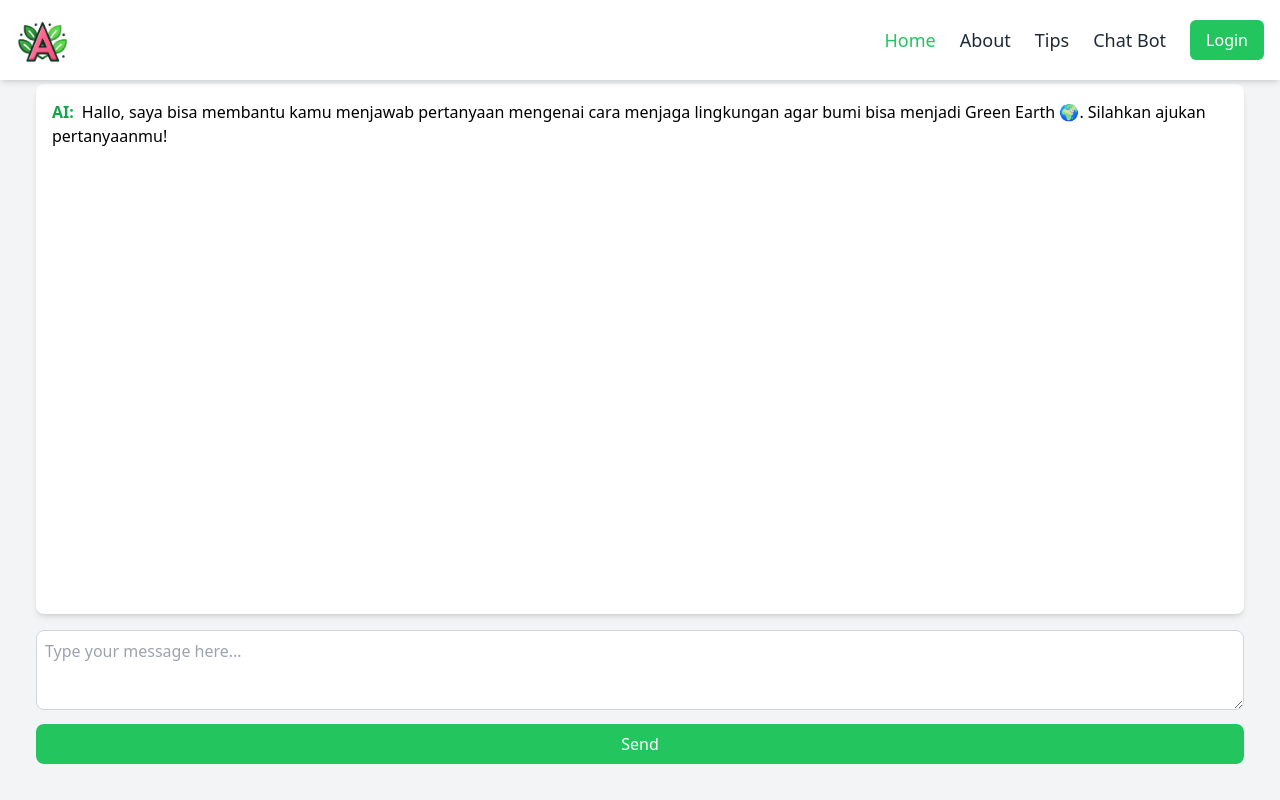
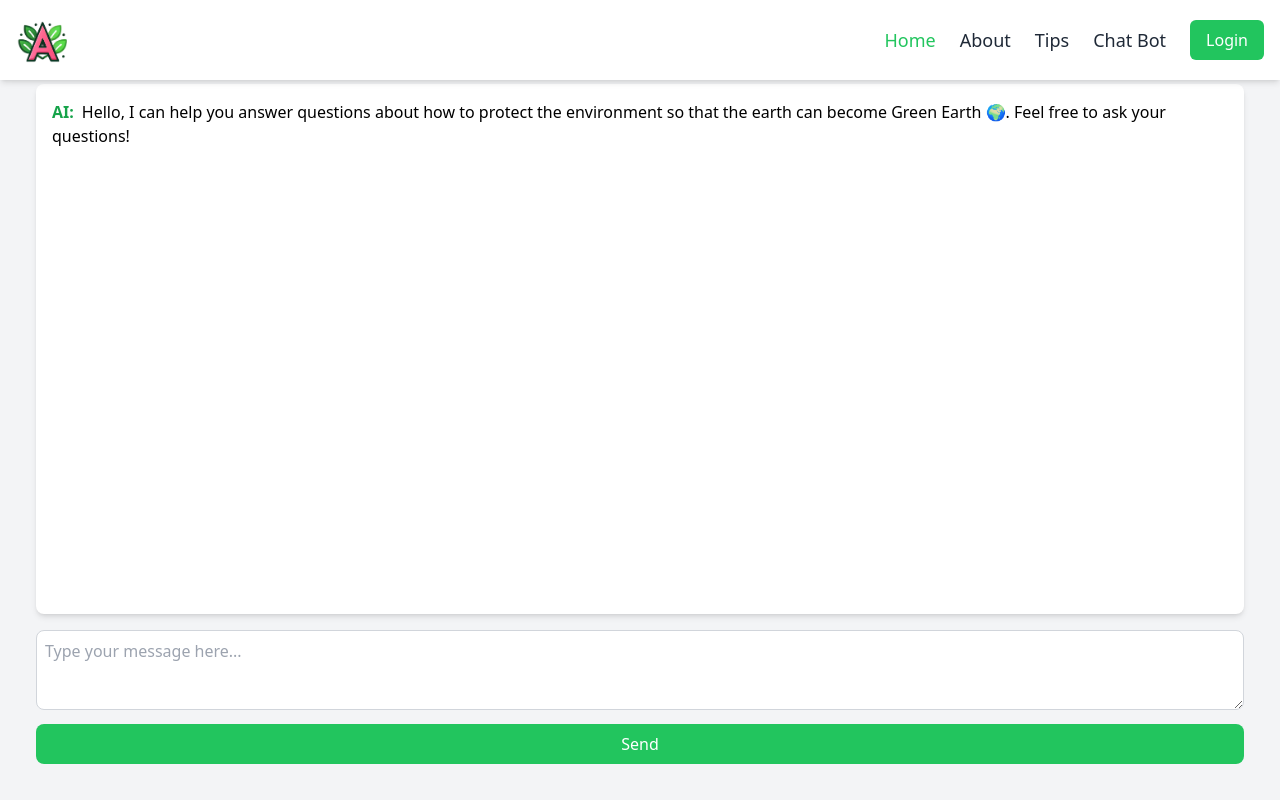
Before and after one commit to Ajengnsy/MiniProject_AjengNursyifa, a React (Vite) app in the folder GreenEarth/: page /chat-bot in a window 1280 px wide. Shown: the top 800 px of the page. Built offline with nearby package versions, Linux system fonts and the light colour scheme.

Commit message:
Update ChatBot.jsx

```diff
--- a/GreenEarth/src/pages/ChatBot.jsx
+++ b/GreenEarth/src/pages/ChatBot.jsx
@@ -11,7 +11,7 @@ const ChatBot = () => {
   useEffect(() => {
     const initialMessage = {
       sender: "ai",
-      text: "Hallo, saya bisa membantu kamu menjawab pertanyaan mengenai cara menjaga lingkungan agar bumi bisa menjadi Green Earth 🌍. Silahkan ajukan pertanyaanmu!",
+      text: "Hello, I can help you answer questions about how to protect the environment so that the earth can become Green Earth 🌍. Feel free to ask your questions!",
     };
     setChatHistory([initialMessage]);
   }, []);
```
